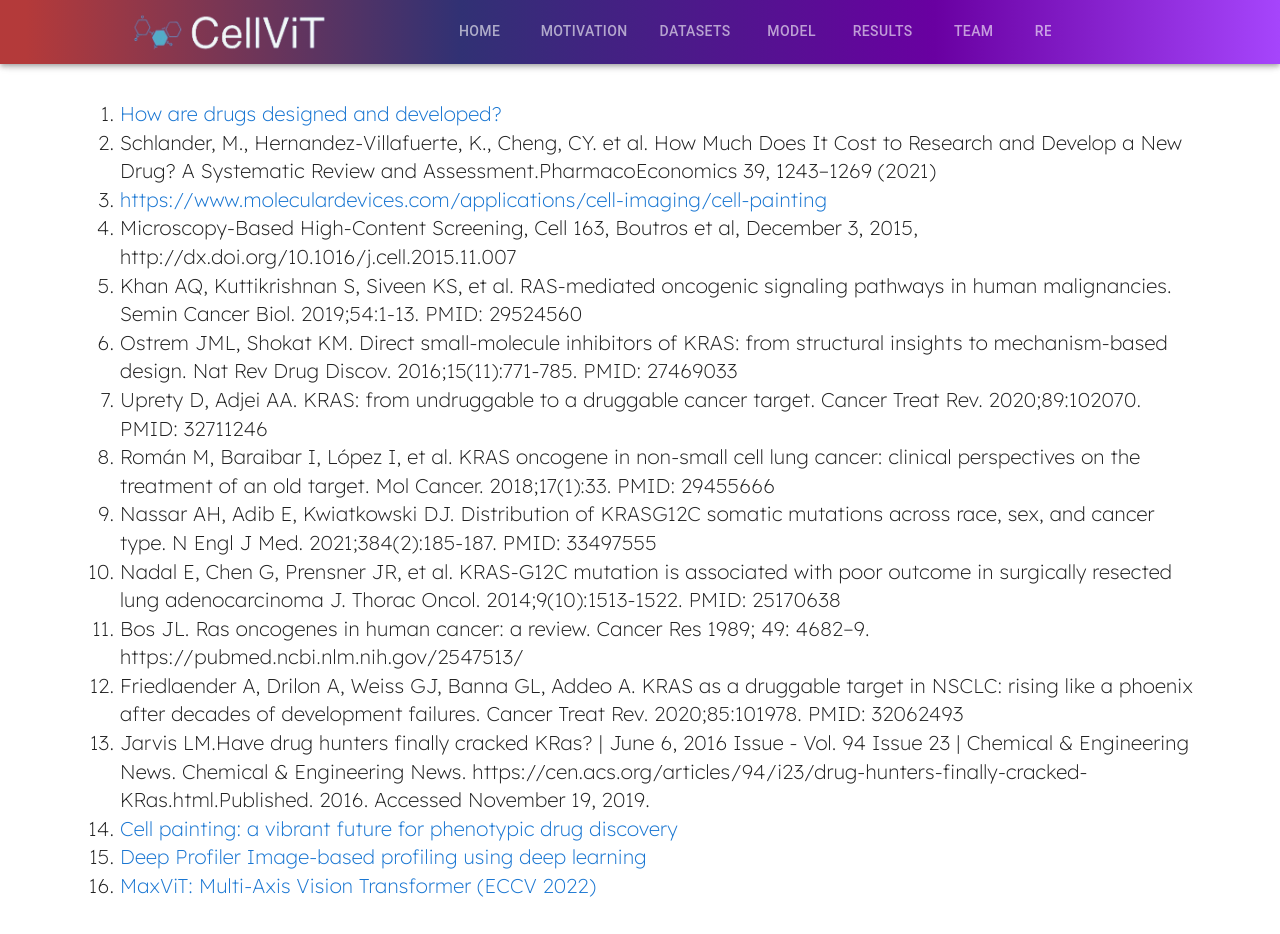
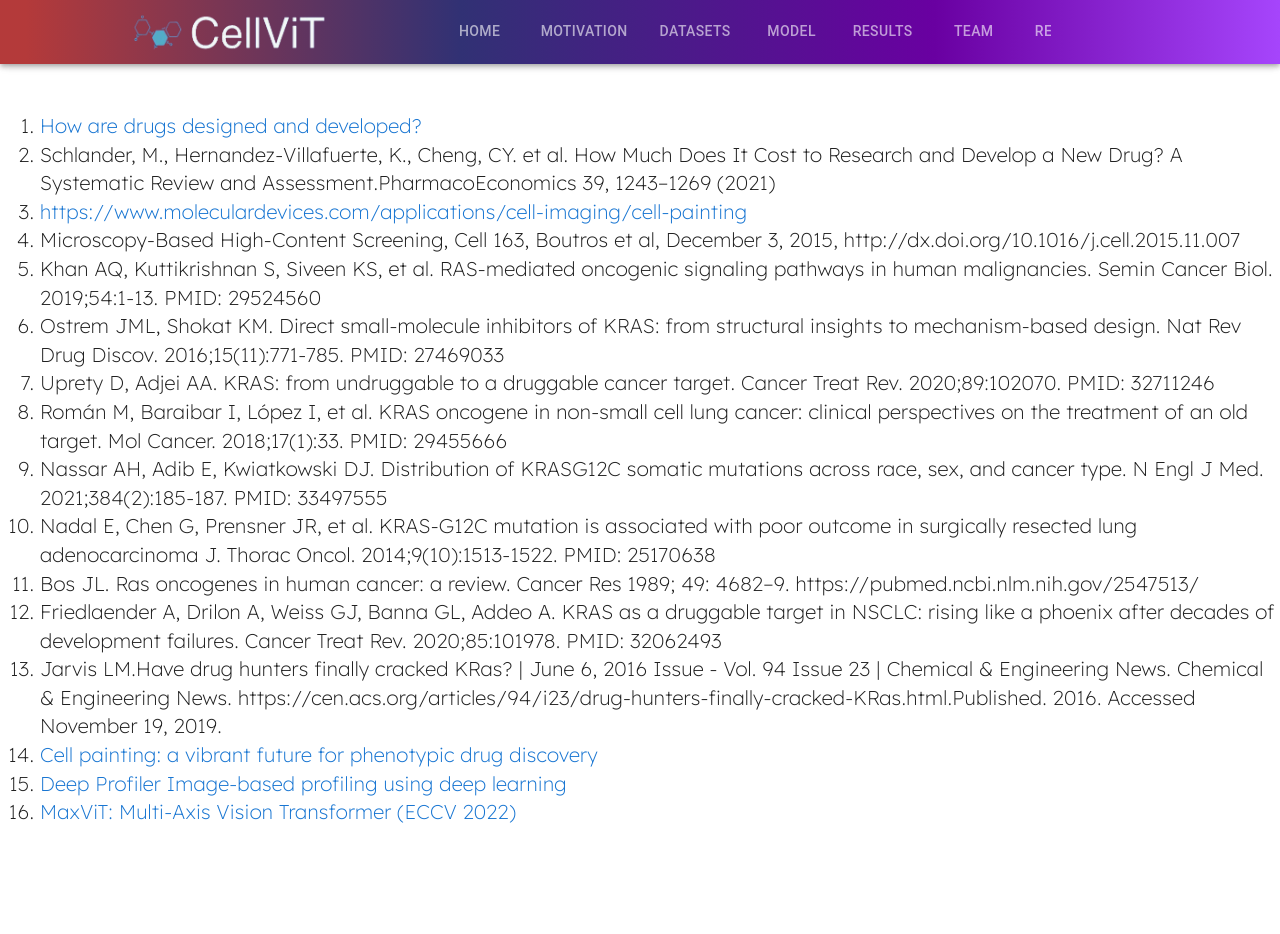
Before and after one commit to cellvit/cellvit.github.io, a React (Create React App) app: page /references in a window 1280 px wide. Shown: the top 934 px of the page. After the commit the page ends 847 px from the top, so only its background shows below. Built offline with nearby package versions, Linux system fonts and the light colour scheme.

Commit message:
updated ref

```diff
--- a/src/Components/References.js
+++ b/src/Components/References.js
@@ -4,7 +4,7 @@ import { CustomizedTypographyLexendExtraLight } from '../styles/styles';
 
 function References() {
   return (
-    <Box padding ={10} justifyContent="center" alignItems="center" width="100%">
+    <Box style={{marginTop:"7rem", marginLeft:"auto", marginRight:"auto", marginBottom:"auto"}} justifyContent="center" width="100%">
     <CustomizedTypographyLexendExtraLight fontSize={{ lg:20, md:15, sm:12, xs:12 }} variant="body2">
    <ol>
     <li><Link href="https://www.yourgenome.org/facts/how-are-drugs-designed-and-developed/" underline="none">How are drugs designed and developed?</Link></li>
```
